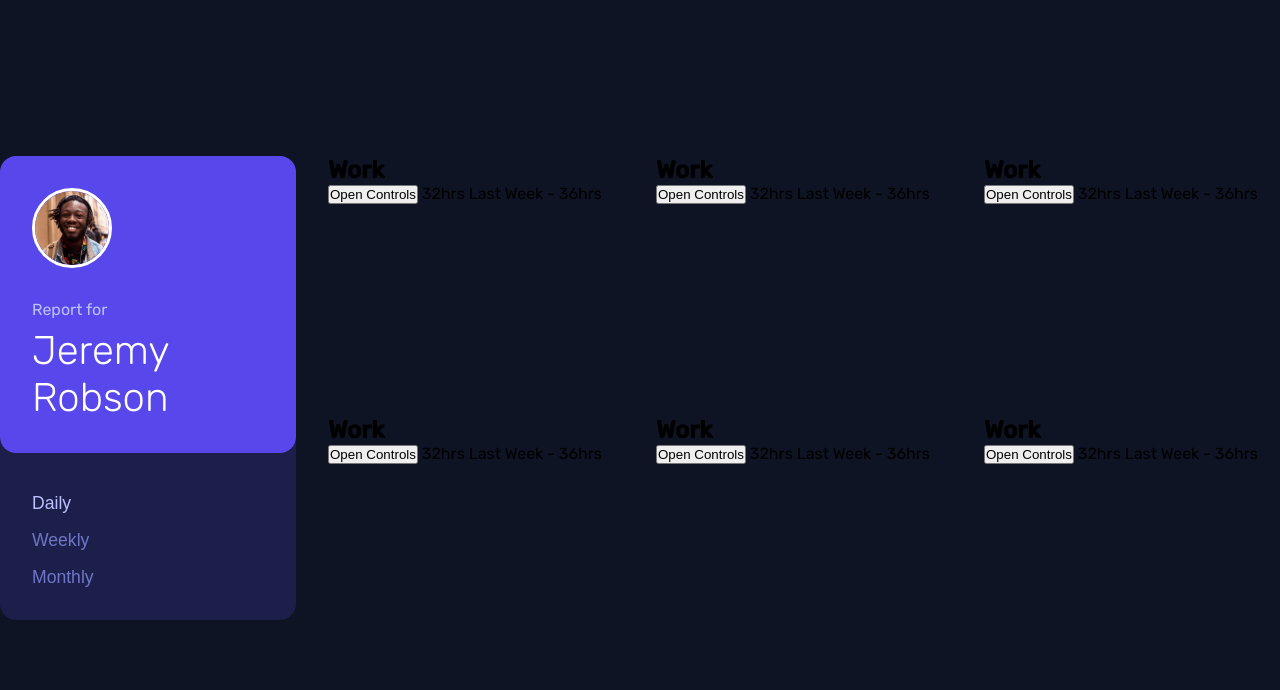
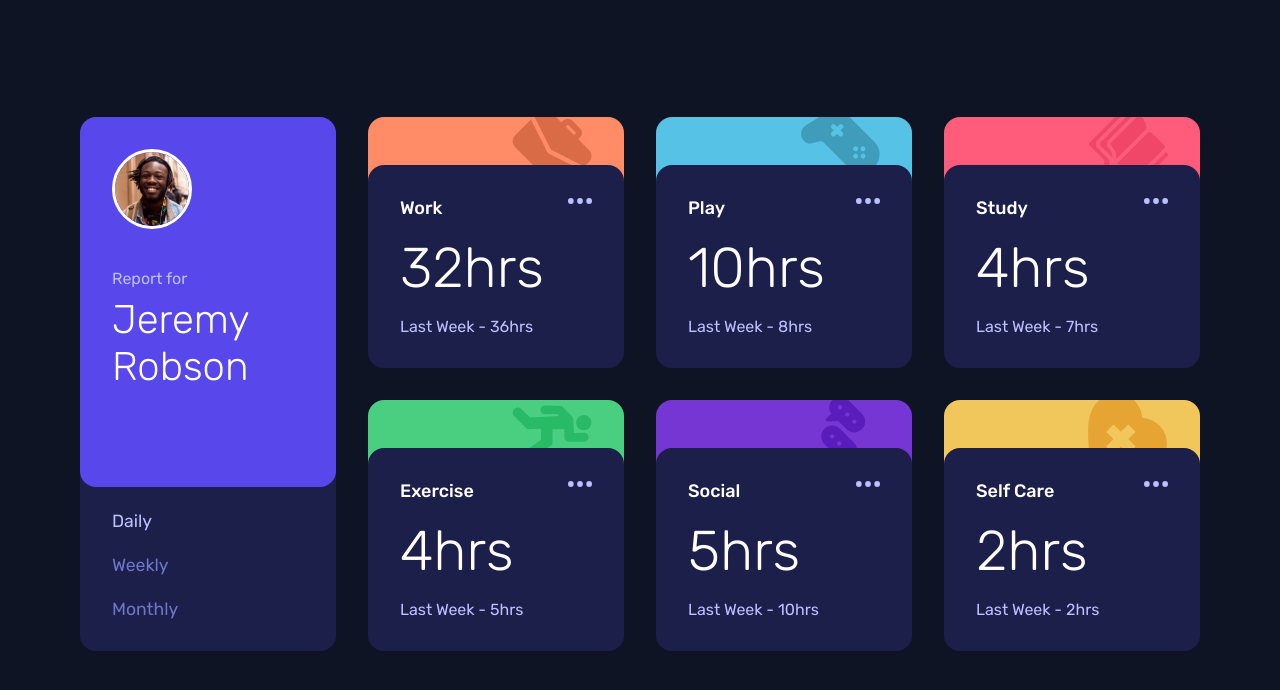
Before and after one commit to ABojo/fm-time-tracking-dash, a website built with webpack: page dist/index.html in a window 1280 px wide. Built offline with nearby package versions, Linux system fonts and the light colour scheme.

Commit message:
added styling/changed markup for the stat cards

```diff
--- a/dist/css/styles.css
+++ b/dist/css/styles.css
@@ -42,26 +42,31 @@ body {
 }
 
 .dashboard {
-  max-width: 80rem;
-  width: 100%;
+  max-width: 70rem;
+  width: 90%;
   grid-gap: 2rem;
+  grid-row-gap: 0;
   display: grid;
   grid-template-columns: repeat(auto-fit, minmax(15rem, 1fr));
 }
 
 .profile {
   grid-row: span 2;
+  display: flex;
+  flex-direction: column;
 }
 
 .profile > * {
   padding: 2rem;
+  border-radius: var(--br-1);
 }
 
 .profile__head {
   background-color: var(--color-blue);
   display: grid;
+  grid-auto-rows: min-content;
+  flex: 1;
   justify-self: start;
-  border-radius: var(--br-1);
   z-index: 1;
   position: relative;
 }
@@ -75,7 +80,7 @@ body {
   width: 5rem;
   border: 3px solid var(--color-white);
   border-radius: 50%;
-  margin-bottom: 2rem;
+  margin-bottom: 2.5rem;
 }
 
 .profile__name {
@@ -85,16 +90,15 @@ body {
 }
 
 .profile__list {
-  border-radius: var(--br-1);
   background-color: var(--color-dark-blue-1);
   list-style-type: none;
   position: relative;
-  top: -1.5rem;
-  padding-top: 4rem;
+  top: -2rem;
+  padding-top: 3.5rem;
 }
 
 .profile__item:not(:last-child) {
-  margin-bottom: 1rem;
+  margin-bottom: 1.5rem;
 }
 
 .profile__btn {
@@ -104,6 +108,8 @@ body {
   color: var(--color-desat-blue);
   cursor: pointer;
   transition: all 0.2s;
+  font-family: inherit;
+  font-weight: var(--fw-2);
 }
 
 .profile__btn:hover {
@@ -113,3 +119,124 @@ body {
 .profile__btn--active {
   color: var(--color-pale-blue);
 }
+
+.stat {
+  overflow: hidden;
+  position: relative;
+}
+
+.stat > * {
+  padding: 2rem;
+  border-radius: var(--br-1);
+}
+
+.stat__head::after {
+  display: block;
+  content: "";
+  width: 5rem;
+  height: 5rem;
+  background-position: center;
+  background-repeat: no-repeat;
+  background-size: contain;
+  position: relative;
+  top: -1.5rem;
+  left: 8rem;
+}
+
+.stat__head {
+  padding: 1rem;
+  height: 5rem;
+  width: 100%;
+  z-index: -1;
+}
+
+.stat__body {
+  background-color: var(--color-dark-blue-1);
+  color: var(--color-white);
+  display: grid;
+  grid-template-columns: 1fr 1fr;
+  align-self: end;
+  position: relative;
+  top: -2rem;
+}
+
+.stat__heading {
+  font-size: 1.125rem;
+  margin-bottom: 1rem;
+  font-weight: var(--fw-3);
+}
+
+.stat__time {
+  font-size: 3.5rem;
+  margin-bottom: 1rem;
+  font-weight: var(--fw-1);
+}
+
+.stat__controls {
+  background-color: transparent;
+  border: none;
+  background-image: url("../images/icon-ellipsis.svg");
+  background-position: center;
+  background-repeat: no-repeat;
+  background-size: contain;
+  width: 1.5rem;
+  height: 0.5rem;
+  padding: 0;
+  display: inline;
+  justify-self: end;
+  align-self: start;
+  font-size: 0;
+}
+
+.stat__previous {
+  grid-column: 1 / -1;
+  color: var(--color-pale-blue);
+}
+
+.stat--work .stat__head {
+  background-color: var(--color-work);
+}
+
+.stat--work .stat__head::after {
+  background-image: url("../images/icon-work.svg");
+}
+
+.stat--play .stat__head {
+  background-color: var(--color-play);
+}
+
+.stat--play .stat__head::after {
+  background-image: url("../images/icon-play.svg");
+}
+
+.stat--study .stat__head {
+  background-color: var(--color-study);
+}
+
+.stat--study .stat__head::after {
+  background-image: url("../images/icon-study.svg");
+}
+
+.stat--exercise .stat__head {
+  background-color: var(--color-excercise);
+}
+
+.stat--exercise .stat__head::after {
+  background-image: url("../images/icon-exercise.svg");
+}
+
+.stat--social .stat__head {
+  background-color: var(--color-social);
+}
+
+.stat--social .stat__head::after {
+  background-image: url("../images/icon-social.svg");
+}
+
+.stat--care .stat__head {
+  background-color: var(--color-care);
+}
+
+.stat--care .stat__head::after {
+  background-image: url("../images/icon-self-care.svg");
+}
--- a/dist/index.html
+++ b/dist/index.html
@@ -45,49 +45,49 @@
           <span class="stat__previous">Last Week - 36hrs</span>
         </div>
       </div>
-      <div class="stat stat--work">
+      <div class="stat stat--play">
         <div class="stat__head"></div>
         <div class="stat__body">
-          <h2 class="stat__heading">Work</h2>
+          <h2 class="stat__heading">Play</h2>
           <button class="stat__controls">Open Controls</button>
-          <span class="stat__time">32hrs</span>
-          <span class="stat__previous">Last Week - 36hrs</span>
+          <span class="stat__time">10hrs</span>
+          <span class="stat__previous">Last Week - 8hrs</span>
         </div>
       </div>
-      <div class="stat stat--work">
+      <div class="stat stat--study">
         <div class="stat__head"></div>
         <div class="stat__body">
-          <h2 class="stat__heading">Work</h2>
+          <h2 class="stat__heading">Study</h2>
           <button class="stat__controls">Open Controls</button>
-          <span class="stat__time">32hrs</span>
-          <span class="stat__previous">Last Week - 36hrs</span>
+          <span class="stat__time">4hrs</span>
+          <span class="stat__previous">Last Week - 7hrs</span>
         </div>
       </div>
-      <div class="stat stat--work">
+      <div class="stat stat--exercise">
         <div class="stat__head"></div>
         <div class="stat__body">
-          <h2 class="stat__heading">Work</h2>
+          <h2 class="stat__heading">Exercise</h2>
           <button class="stat__controls">Open Controls</button>
-          <span class="stat__time">32hrs</span>
-          <span class="stat__previous">Last Week - 36hrs</span>
+          <span class="stat__time">4hrs</span>
+          <span class="stat__previous">Last Week - 5hrs</span>
         </div>
       </div>
-      <div class="stat stat--work">
+      <div class="stat stat--social">
         <div class="stat__head"></div>
         <div class="stat__body">
-          <h2 class="stat__heading">Work</h2>
+          <h2 class="stat__heading">Social</h2>
           <button class="stat__controls">Open Controls</button>
-          <span class="stat__time">32hrs</span>
-          <span class="stat__previous">Last Week - 36hrs</span>
+          <span class="stat__time">5hrs</span>
+          <span class="stat__previous">Last Week - 10hrs</span>
         </div>
       </div>
-      <div class="stat stat--work">
+      <div class="stat stat--care">
         <div class="stat__head"></div>
         <div class="stat__body">
-          <h2 class="stat__heading">Work</h2>
+          <h2 class="stat__heading">Self Care</h2>
           <button class="stat__controls">Open Controls</button>
-          <span class="stat__time">32hrs</span>
-          <span class="stat__previous">Last Week - 36hrs</span>
+          <span class="stat__time">2hrs</span>
+          <span class="stat__previous">Last Week - 2hrs</span>
         </div>
       </div>
     </main>
```
